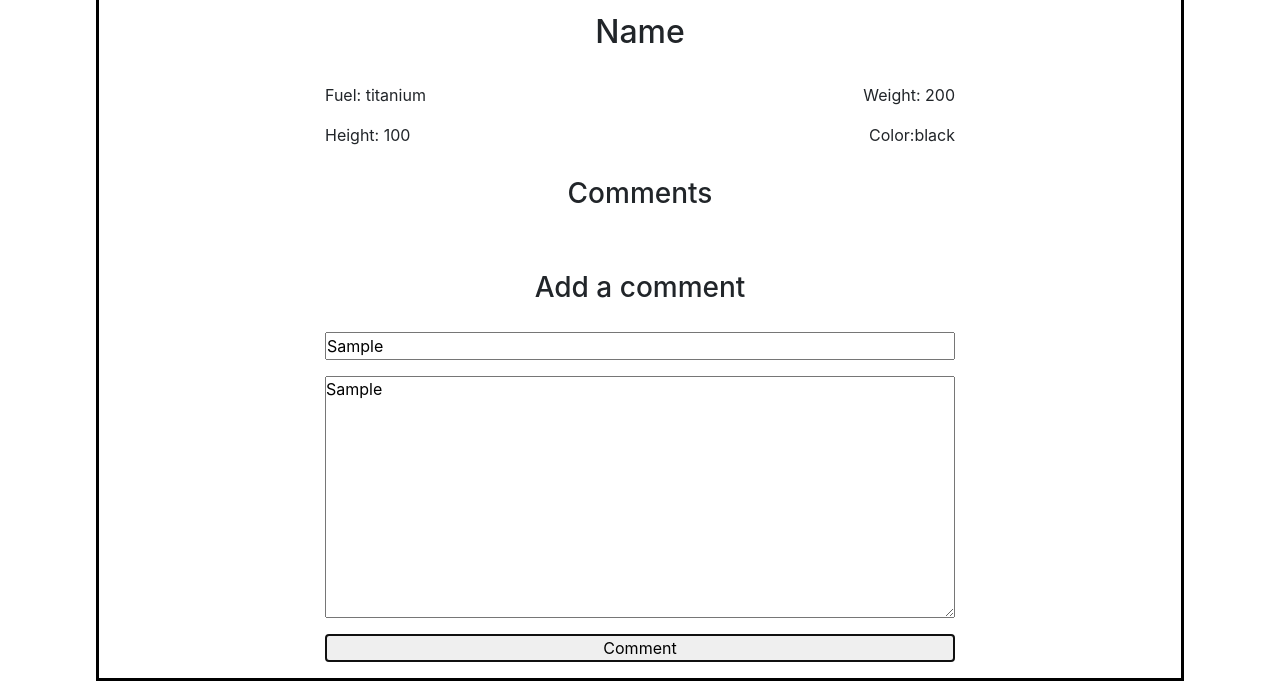
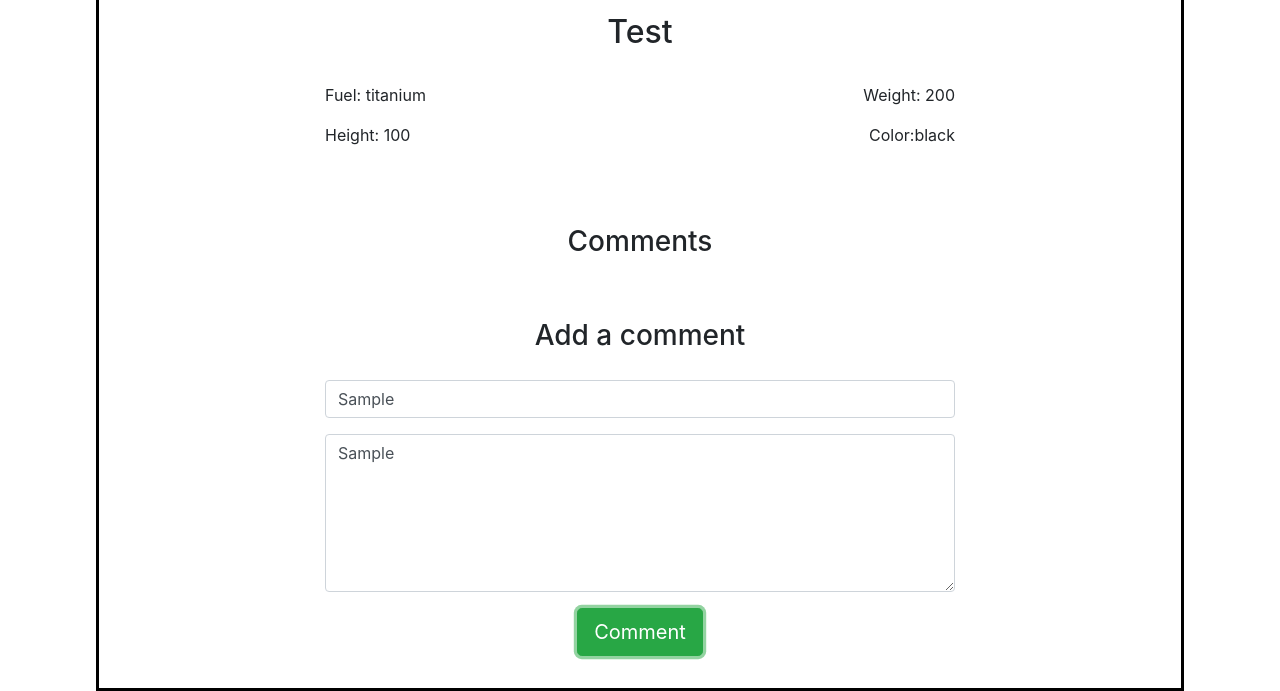
Before and after one commit to RayhanTabase/Pokedex, a website built with webpack: page src/index.html in a window 1280 px wide. Both pictures are taken after typing "Sample", "Sample" into the empty fields and a click on the button "Comment". Shown: the part 130-821 px from the top of the page. Built offline with nearby package versions, Linux system fonts and the light colour scheme; no server answers; files whose address does not match are found by name.

Commit message:
Update comments Api and  comments display

```diff
--- a/src/css/commentsPopUp.scss
+++ b/src/css/commentsPopUp.scss
@@ -4,8 +4,6 @@
   align-items: center;
   margin-top: 3em;
   min-height: 90vh;
-
-
 
   .pokemon-details-box {
     width: 85%;
@@ -60,7 +58,9 @@
       }
     }
 
-    .poke-comments{
+    .poke-comments {
+      margin-top: 3em;
+
       h3 {
         text-align: center;
         margin-bottom: 1em;
@@ -74,12 +74,6 @@
         text-align: center;
         margin-bottom: 1em;
       }
-
-      form {
-        display: flex;
-        flex-direction: column;
-        row-gap: 1em;
-      }
     }
   }
 }
--- a/src/index.html
+++ b/src/index.html
@@ -12,7 +12,8 @@
   <script src="https://maxcdn.bootstrapcdn.com/bootstrap/4.0.0/js/bootstrap.min.js" integrity="sha384-JZR6Spejh4U02d8jOt6vLEHfe/JQGiRRSQQxSfFWpi1MquVdAyjUar5+76PVCmYl" crossorigin="anonymous"></script>
 </head>
 <body>
-  <nav id="header" class="navbar navbar-expand-lg navbar-light bg-light">
+  <header id="header">
+    <nav class="navbar navbar-expand-lg navbar-light bg-light">
       <a class="navbar-brand" href="#">Logo</a>
       <button class="navbar-toggler" type="button" data-toggle="collapse" data-target="#navbarNav" aria-controls="navbarNav" aria-expanded="false" aria-label="Toggle navigation">
         <span class="navbar-toggler-icon"></span>
@@ -20,17 +21,18 @@
       <div class="collapse navbar-collapse" id="navbarNav">
         <ul class="navbar-nav">
           <li class="nav-item active">
-          <a class="nav-link" href="#">Link 1</a>
+            <a class="nav-link" href="#">Link1</a>
           </li>
           <li class="nav-item">
-          <a class="nav-link" href="#">Link 2</a>
+            <a class="nav-link" href="#">Link2</a>
           </li>
           <li class="nav-item">
-          <a class="nav-link" href="#">Link 3</a>
+            <a class="nav-link" href="#">Link3</a>
           </li>
         </ul>
       </div>
     </nav>
+  </header>
   <main>
 
   </main>
--- a/src/index.js
+++ b/src/index.js
@@ -1,6 +1,4 @@
 import './css/style.css';
-import {displayDetails, displayComments, displayCommentForm} from './js/commentsPopUp.js';
+import setupComments from './js/commentsPopUp.js';
 
-displayDetails('Balbasour');
-displayComments();
-displayCommentForm();
+setupComments('Test');
--- a/src/js/CommentApi.js
+++ b/src/js/CommentApi.js
@@ -1,39 +1,46 @@
-const { DateTime } = require("luxon");
-const apiBaseUrl = "https://us-central1-involvement-api.cloudfunctions.net/capstoneApi/apps/cUCVyNmz0oMUJV0fH06j";
-var totalComments = 0;
+const { DateTime } = require('luxon');
 
-const addComment = async (itemId,name,comment) => {
-  console.log(itemId);
+const apiBaseUrl = 'https://us-central1-involvement-api.cloudfunctions.net/capstoneApi/apps/cUCVyNmz0oMUJV0fH06j';
+let totalComments = 0;
+
+const stringValidator = (string) => {
+  if (string.trim().length < 1) return false;
+  return true;
+};
+
+const addComment = async (itemId, name, comment) => {
+  if (!stringValidator(name)) return null;
+  if (!stringValidator(comment)) return null;
   const data = await fetch(`${apiBaseUrl}/comments`,
     {
       method: 'POST',
       body: JSON.stringify({
-        "item_id": itemId,
-        "username": name,
-        "comment": comment
+        item_id: itemId,
+        username: name,
+        comment,
       }),
       mode: 'cors',
       headers: {
         'Content-type': 'application/json',
-        'Accept': 'application/json'
+        Accept: 'application/json',
       },
     });
-    if (data.status === 201) {
-      totalComments += 1;
-      let currentDate = DateTime.now().toISODate();
-      let item = {creation_date:currentDate ,username:name,comment:comment}
-      return item;
-    }
-    return null;
-}
+  if (data.status === 201) {
+    totalComments += 1;
+    const currentDate = DateTime.now().toISODate();
+    const item = { creation_date: currentDate, username: name, comment };
+    return item;
+  }
+  return null;
+};
 
 const getComments = async (itemId) => {
   const data = await fetch(`${apiBaseUrl}/comments?item_id=${itemId}`);
   const response = await data.json();
   totalComments = response.length;
-  return response
-}
+  return response;
+};
 
 const countComments = () => totalComments;
 
-export {addComment,getComments, countComments}
+export { addComment, getComments, countComments };
--- a/src/js/commentsPopUp.js
+++ b/src/js/commentsPopUp.js
@@ -1,4 +1,3 @@
-import TestImage from '../images/logo/logo.png';
 import { addComment, getComments, countComments } from './CommentApi.js';
 
 const mainPage = document.querySelector('main');
@@ -17,14 +16,12 @@ const hideMainContent = (status) => {
   header.style.display = 'block';
 };
 
-// Delete pop ups of pokemon details
 const deletePopUps = () => {
   const prevContainer = document.querySelector('.container-pokemon-details');
   if (prevContainer) prevContainer.remove();
 };
 
-// Takes in pokemon details and displays them in a pop up
-const displayDetails = () => {
+const createStructure = () => {
   hideMainContent(true);
 
   deletePopUps();
@@ -36,22 +33,10 @@ const displayDetails = () => {
     <button type="button" class="closePopUp"> <i class="fas fa-times"></i> </button>
 
     <div class="poke-details">
-      <div class="image-conatiner">
-        <img src="${TestImage}" alt="pokemon">
-      </div>
-
-      <h2> Name </h2>
-
-      <ul class='attributes'>
-        <li> Fuel: titanium </li>
-        <li> Weight: 200 </li>
-        <li> Height: 100 </li>
-        <li> Color:black </li>
-      </ul>
     </div>
 
     <div class="poke-comments">
-      <h3> Comments <span class="comment-counter"></span> </h3>
+      <h3> Comments <span class="badge badge-dark comment-counter"></span> </h3>
       <ul class="container-comments"> </ul>
     </div>
 
@@ -60,55 +45,88 @@ const displayDetails = () => {
   </div>
   `;
   const closebtn = container.querySelector('button');
-  closebtn.addEventListener('click', deletePopUps);
+  closebtn.addEventListener('click', () => {
+    deletePopUps();
+    hideMainContent(false);
+  });
   document.body.appendChild(container);
 };
 
+const commentCounterChange = () => {
+  const number = countComments();
+  const commentCounter = document.querySelector('.comment-counter');
+  commentCounter.innerHTML = `${number}`;
+};
+
+const displayDetails = (data) => {
+  const container = document.querySelector('.poke-details');
+  container.innerHTML = `
+    <div class="image-conatiner">
+      <img src="#" alt="pokemon">
+    </div>
+
+    <h2> ${data} </h2>
+
+    <ul class='attributes'>
+      <li> Fuel: titanium </li>
+      <li> Weight: 200 </li>
+      <li> Height: 100 </li>
+      <li> Color:black </li>
+    </ul>
+  `;
+};
+
 const displayComment = (data) => {
-  console.log(data.username)
   const container = document.querySelector('.container-comments');
-  let comment = document.createElement('li');
+  const comment = document.createElement('li');
   comment.innerHTML = `
   <li>${data.creation_date} ${data.username} ${data.comment} <li>
   `;
   container.append(comment);
-}
+};
 
 const displayComments = async () => {
-  let allComments = await getComments('testcase');
+  const allComments = await getComments('testcase');
   allComments.forEach((comment) => {
     displayComment(comment);
   });
   commentCounterChange();
-}
+};
 
 const displayCommentForm = () => {
   const container = document.querySelector('.addCommentForm');
   container.innerHTML = `
     <h3>Add a comment</h3>
     <form>
-      <input type="text" placeholder="Your name" name="name"/>
-      <textarea name="comment" id="" cols="20" rows="10"></textarea>
-      <button type="submit">Comment</button>
+    <div class="form-group">
+      <input type="text" class="form-control" placeholder="Your name" name="name" required/>
+    </div>
+    <div class="form-group">
+      <textarea name="comment" class="form-control" rows="6" placeholder="Your insights" required></textarea>
+    </div>
+    <div class="form-group text-center">
+      <button class="btn btn-success btn-lg" type="submit">Comment</button>
+    </div>
     </form>
-  `
-  let form = container.querySelector('form');
+  `;
+  const form = container.querySelector('form');
   form.addEventListener('submit', async (e) => {
     e.preventDefault();
     const data = new FormData(form);
-    let name = data.get('name');
-    let comment = data.get('comment');
-    let result = await addComment("testcase",name,comment);
+    const name = data.get('name');
+    const comment = data.get('comment');
+    const result = await addComment('testcase', name, comment);
     if (result) displayComment(result);
     commentCounterChange();
     form.reset();
   });
-}
+};
 
-const commentCounterChange = () => {
-  let number = countComments();
-  const commentCounter = document.querySelector('.comment-counter');
-  commentCounter.innerHTML = `${number}`;
-}
+const setupComments = (data) => {
+  createStructure();
+  displayDetails(data);
+  displayComments();
+  displayCommentForm();
+};
 
-export {displayDetails, displayComments, displayCommentForm};
+export default setupComments;
```
Also changed, not shown: dist/cbe88fcb610fcba97194.png (deleted), dist/index.bundle.js, dist/index.html, src/css/commentsPopUp.css, src/css/footer.css, src/css/header.css (deleted), src/css/topograpgy.css, 1 other file. Lines whose indentation alone changed are shown as unchanged.
